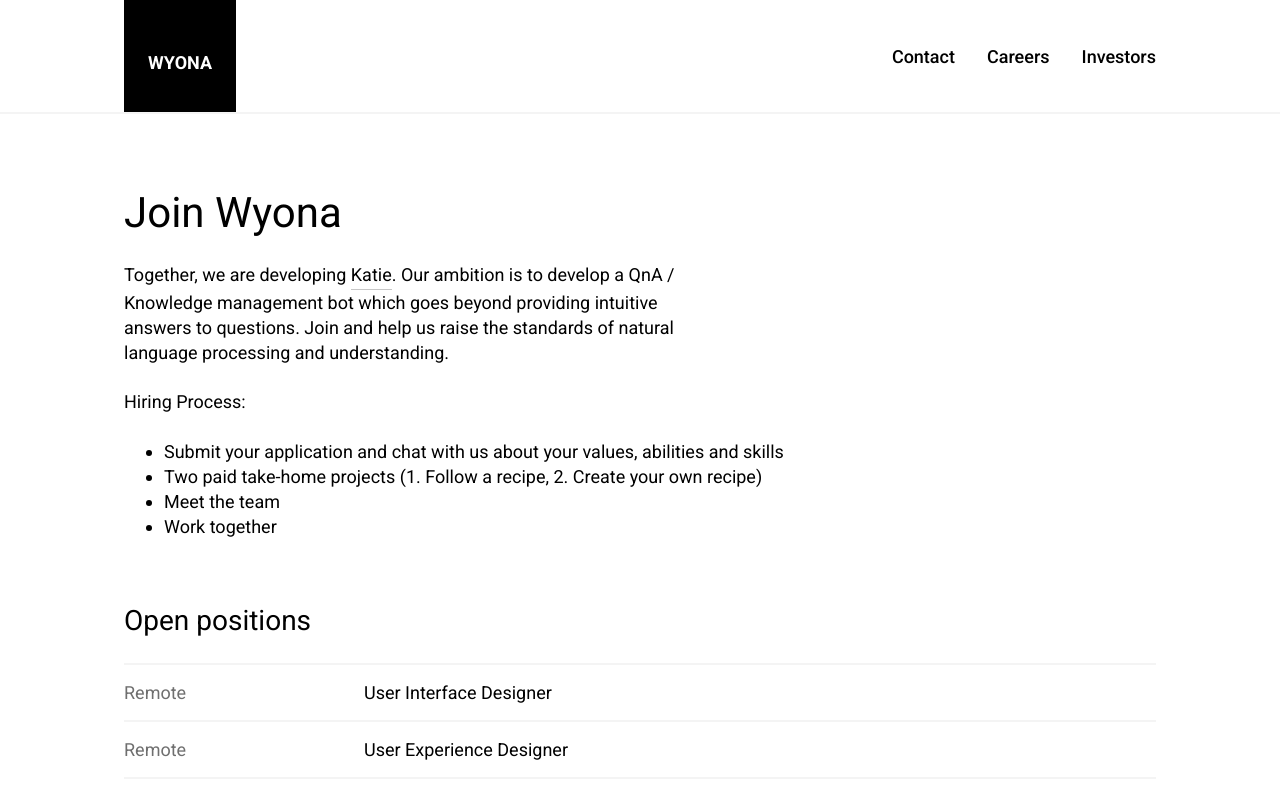
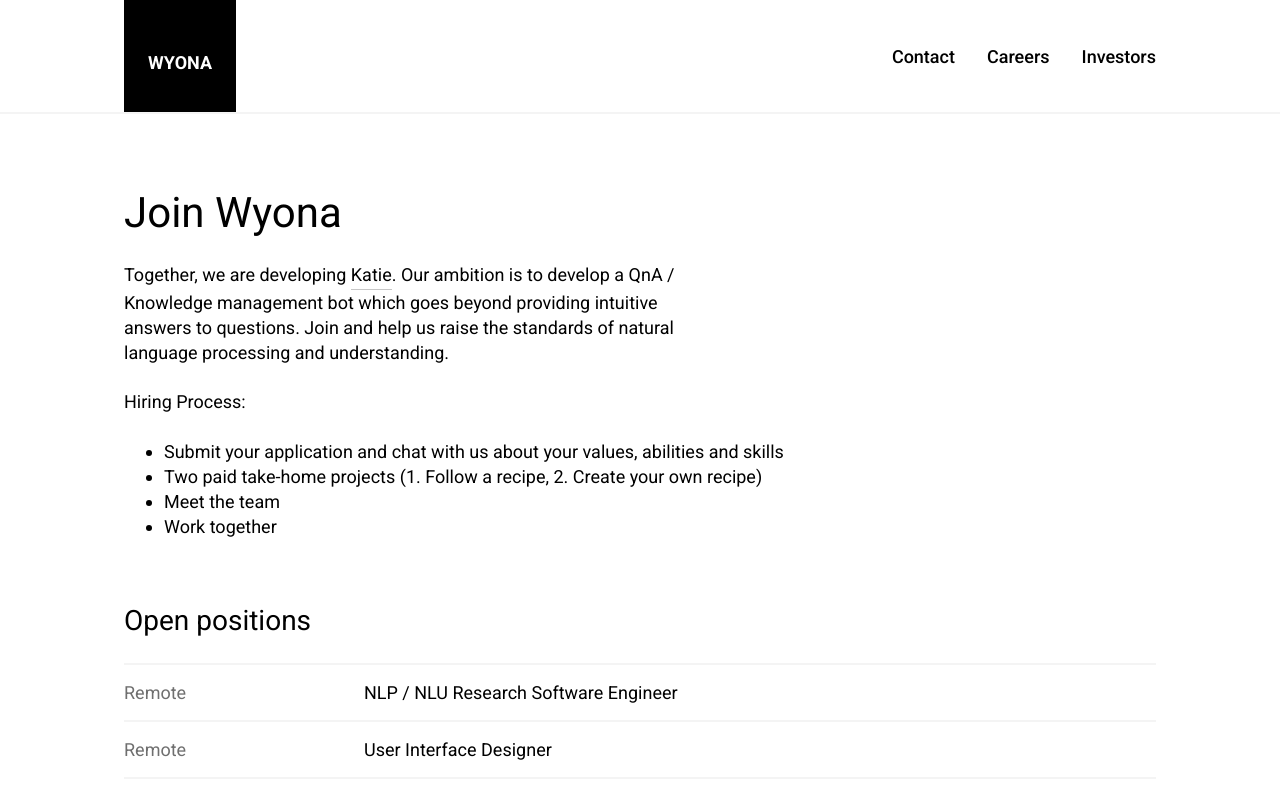
Before and after one commit to vanyabrucker/wyona-web, a Next.js app: page /careers in a window 1280 px wide. Shown: the top 797 px of the page. Built offline with nearby package versions, Linux system fonts and the light colour scheme.

Commit message:
research engineer added

```diff
--- a/pages/careers.js
+++ b/pages/careers.js
@@ -47,6 +47,7 @@
 
                         <h2 className={"expressive-heading-04 margin--top--layout-05"}>Open positions</h2>
                         <ul className="ul--no-styles flex flex-wrap--wrap flex-direction--column margin--top--spacing-06">
+                            <PostItem id={"nlp-nlu-research-software-engineer"} subtitle={"Remote"} title={"NLP / NLU Research Software Engineer"}></PostItem>
                             <PostItem id={"ui-designer"} subtitle={"Remote"} title={"User Interface Designer"}></PostItem>
                             <PostItem id={"ux-designer"} subtitle={"Remote"} title={"User Experience Designer"}></PostItem>
                             <PostItem id={"marketing-specialist"} subtitle={"Remote"} title={"Marketing Specialist"}></PostItem>
```
